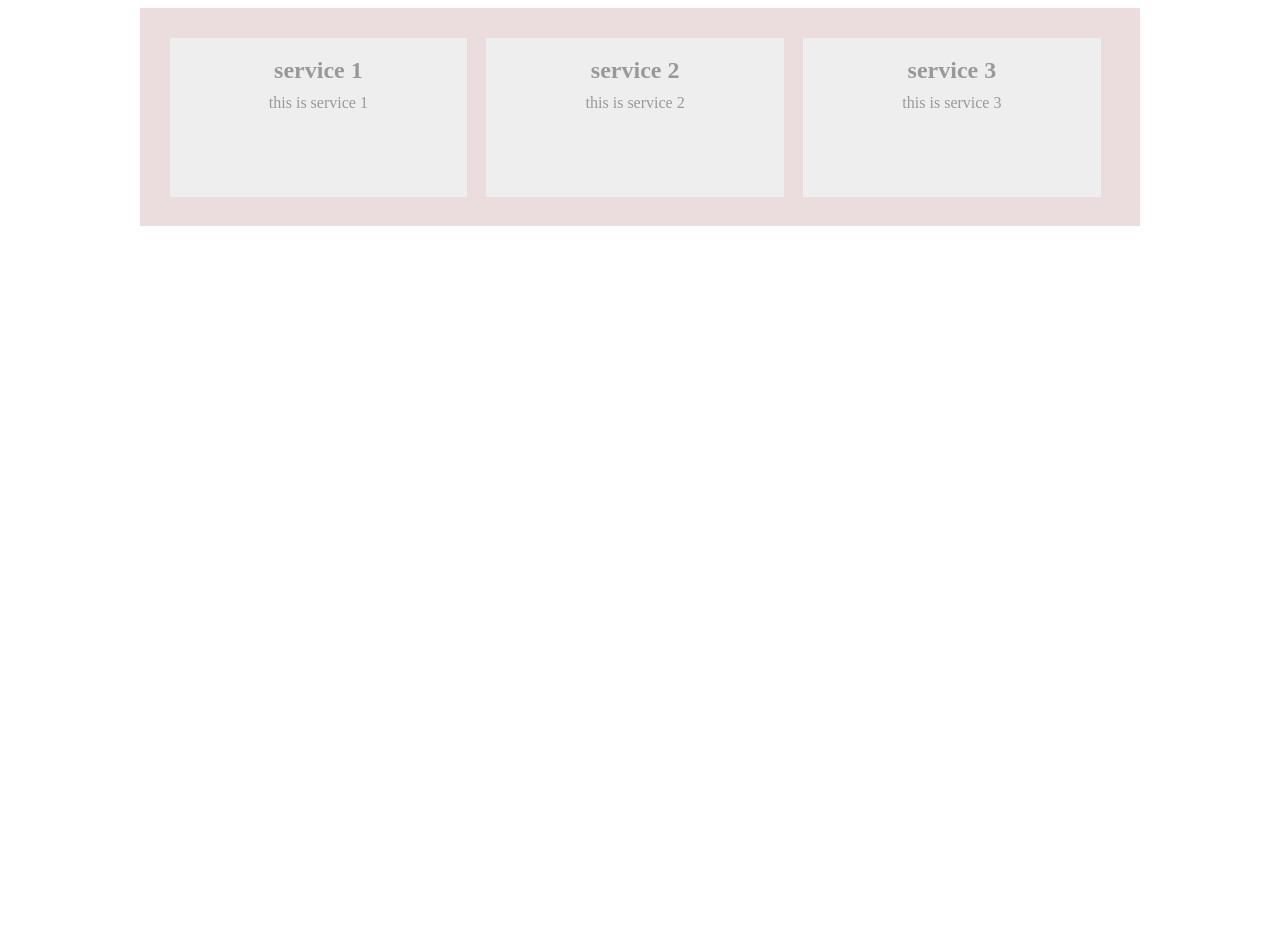
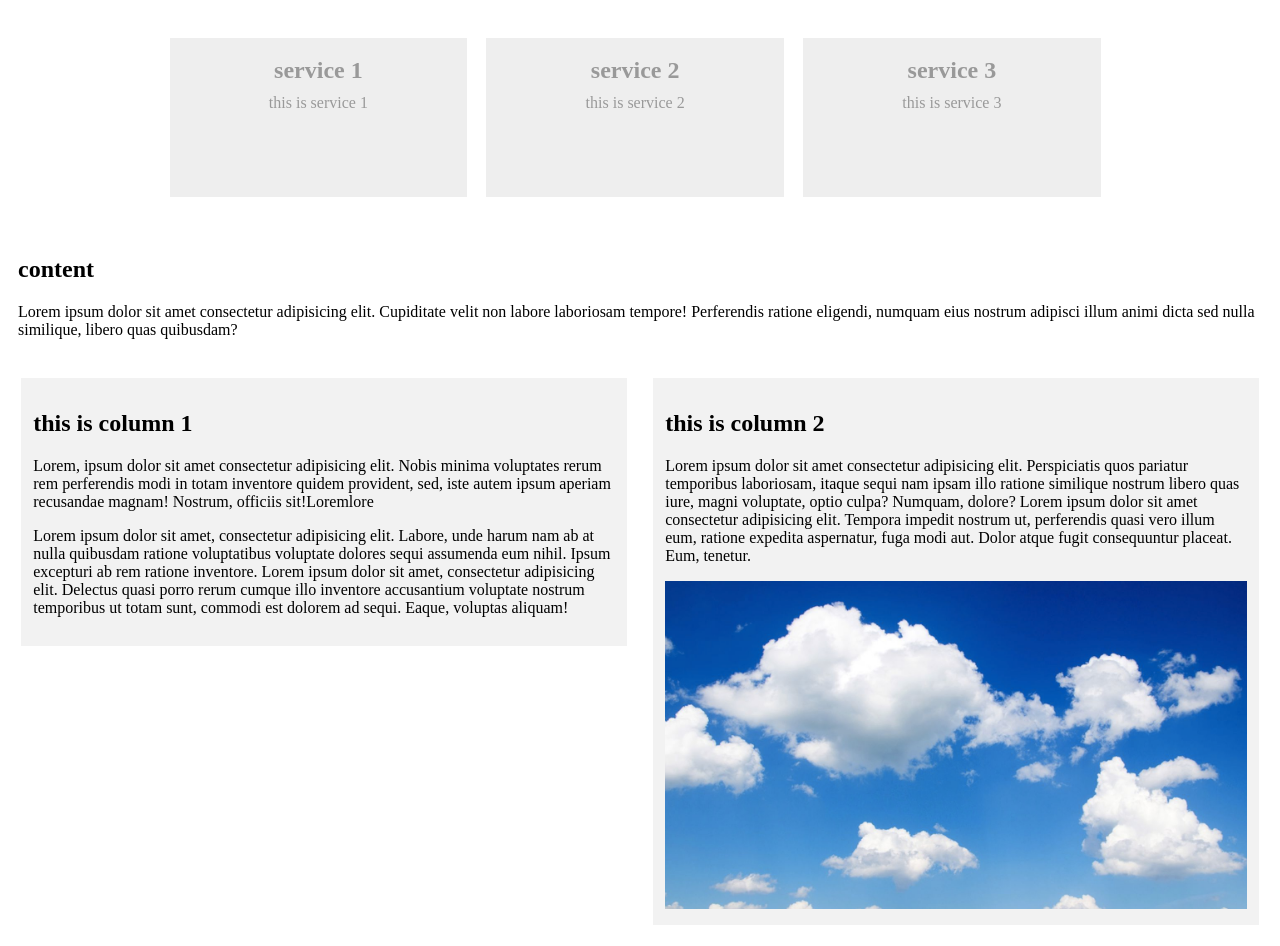
Before and after one commit to Aswin-Kuriakose/css-positioning, a plain HTML site: page index.html in a window 1280 px wide. Before the commit the page ends 800 px from the top, so only its background shows below. Drawn offline with Linux system fonts and the light colour scheme.

Commit message:
columns using float

```diff
--- a/index.html
+++ b/index.html
@@ -6,8 +6,8 @@
 </head>
 <body>
 
+   <div class="services">
        <div class="wrapper">
-
        <div class="service">
         <h2>service 1</h2>
         <p>this is service 1 </p>
@@ -20,6 +20,35 @@
         <h2>service 3</h2>
         <p>this is service 3</p>
        </div>
+   </div>
+
+   <div class="content">
+    <h2>content</h2>
+    <p>Lorem ipsum dolor sit amet consectetur adipisicing elit. Cupiditate velit non labore laboriosam tempore! Perferendis ratione eligendi, numquam eius nostrum adipisci illum animi dicta sed nulla similique, libero quas quibusdam?</p>
+
+   </div>
+   <div class="columns">
+    <section>
+        <h2>this is column 1</h2>
+        <p>Lorem, ipsum dolor sit amet consectetur adipisicing elit. Nobis minima voluptates rerum rem perferendis modi in totam inventore quidem provident, sed, iste autem ipsum aperiam recusandae magnam! Nostrum, officiis sit!Loremlore
+
+        </p>
+        <p>Lorem ipsum dolor sit amet, consectetur adipisicing elit. Labore, unde harum nam ab at nulla quibusdam ratione voluptatibus voluptate dolores sequi assumenda eum nihil. Ipsum excepturi ab rem ratione inventore.
+            Lorem ipsum dolor sit amet, consectetur adipisicing elit. Delectus quasi porro rerum cumque illo inventore accusantium voluptate nostrum temporibus ut totam sunt, commodi est dolorem ad sequi. Eaque, voluptas aliquam!
+
+        </p>
+
+    </section>
+    <aside>
+        <h2>this is column 2</h2>
+        <p>Lorem ipsum dolor sit amet consectetur adipisicing elit. Perspiciatis quos pariatur temporibus laboriosam, itaque sequi nam ipsam illo ratione similique nostrum libero quas iure, magni voluptate, optio culpa? Numquam, dolore?
+            Lorem ipsum dolor sit amet consectetur adipisicing elit. Tempora impedit nostrum ut, perferendis quasi vero illum eum, ratione expedita aspernatur, fuga modi aut. Dolor atque fugit consequuntur placeat. Eum, tenetur.
+
+        </p>
+        <img src="/cloud.jpg" alt="cloud"
+        width="100%">
+    </aside>
+   </div>
 
 
 </body>
--- a/styles.css
+++ b/styles.css
@@ -1,5 +1,4 @@
 .wrapper {
-    background: rgb(235, 221, 221);
     max-width: 960px;
     margin: 0 auto;
     padding: 20px;
@@ -11,6 +10,12 @@
     display: block;
     clear: both;
 }
+.services::after {
+    content: "";
+    display: block;
+    clear :both;
+}
+
 
 .service {
     float: left;
@@ -27,3 +32,20 @@
     text-align: center;
 
 }
+.content {
+    padding: 10px;
+    clear: left;
+    margin-top: 20px 1%;
+}
+section , aside {
+    float: left;
+    width: 46%;
+    padding: 1%;
+    margin: 1%;
+    background: #f2f2f2;
+}
+.columns::after {
+    display: block;
+    content: "";
+    clear: both;
+}
```
Lines whose indentation alone changed are shown as unchanged.
